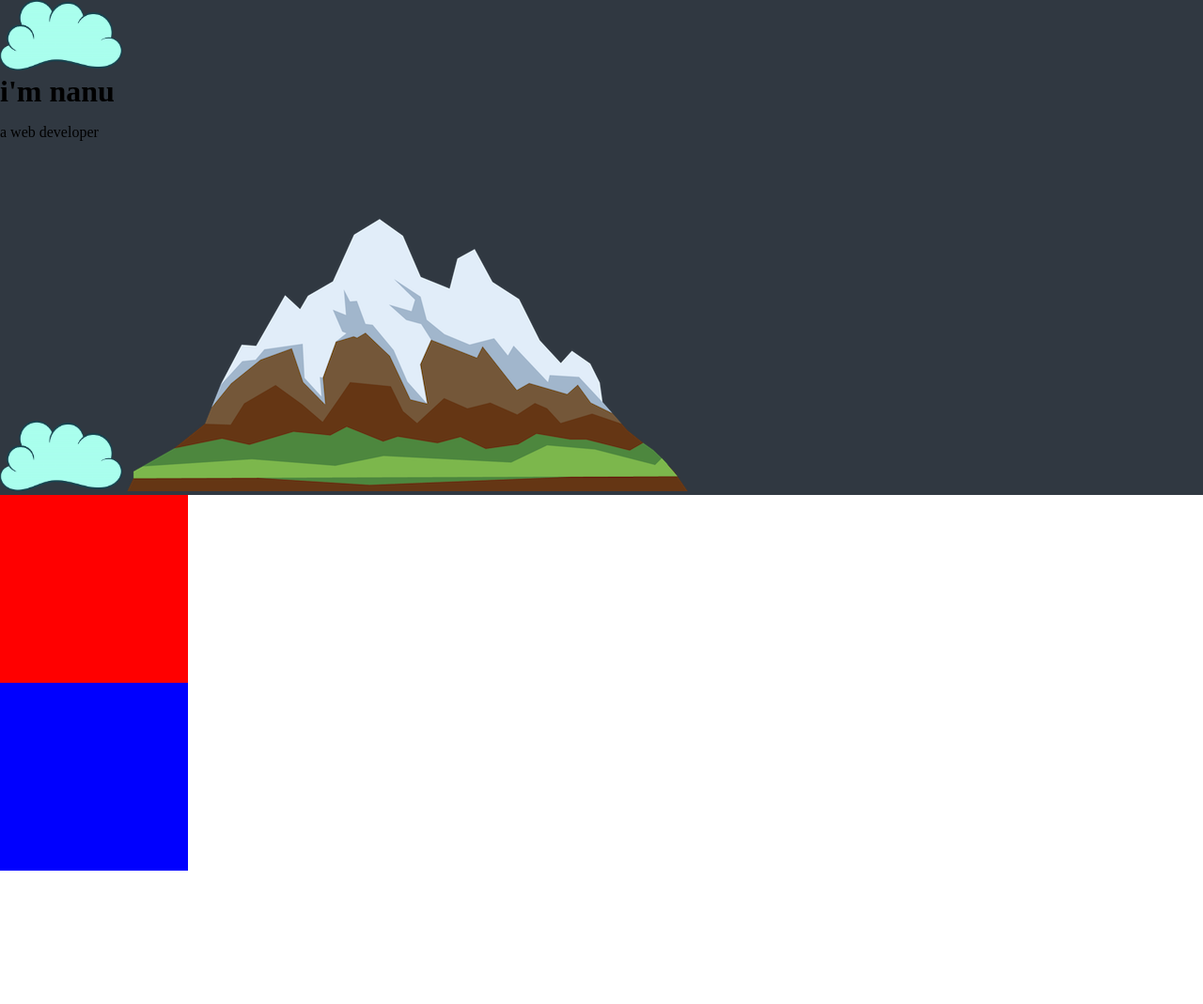
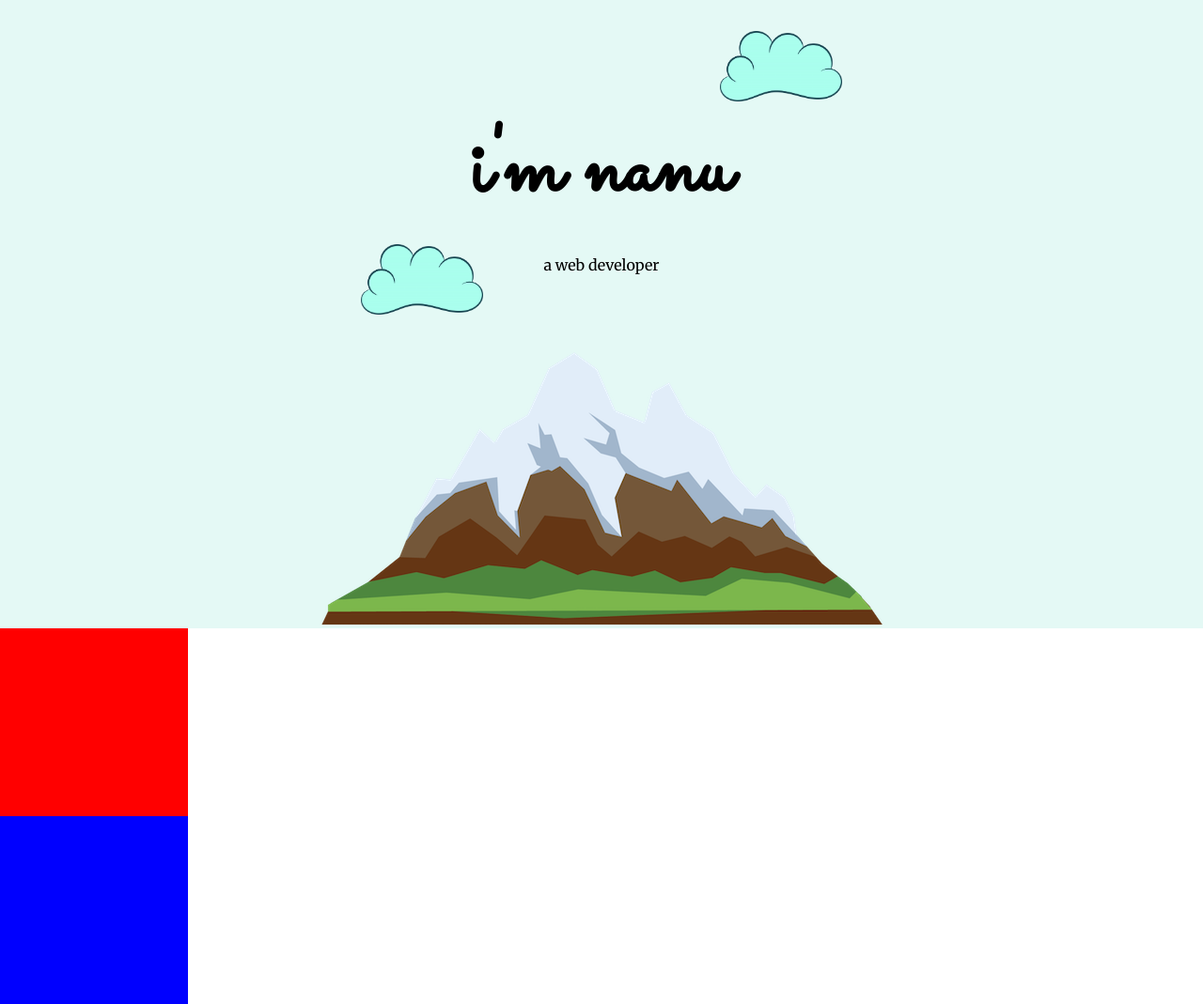
Before and after one commit to nanup/The-Complete-2022-Web-Development-Bootcamp, a plain HTML site: page Projects/My Site/index.html in a window 1280 px wide. Shown: the whole page at 94% size. Before the commit the page ends 927 px from the top, so only its background shows below. Drawn offline with Linux system fonts and the light colour scheme.

Commit message:
adds font and some css styling

```diff
--- a/Projects/My Site/css/styles.css
+++ b/Projects/My Site/css/styles.css
@@ -1,12 +1,36 @@
 body {
     margin: 0px;
+    text-align: center;
+    font-family: 'Merriweather', serif;
 }
+
+div {
+
+}
+
 h1 {
     margin: 0px;
+    padding-top: 100px;
+    font-size: 100px;
+    font-family: 'Sacramento', cursive;
+}
+
+h2 {
+    font-family: 'Montserrat', sans-serif;
+}
+
+h3 {
+    font-family: 'Montserrat', sans-serif;
+}
+
+p {
+
 }
 
 .top-container {
-    background-color: #303841;
+    background-color: #E4F9F5;
+    position: relative;
+    padding-top: 10px
 }
 
 .middle-container {
@@ -21,6 +45,16 @@ h1 {
     width: 200px;
 }
 
-.cloud {
+.top-cloud {
     height: 75px;
+    position: absolute;
+    right: 30%;
+    top: 5%;
 }
+
+.bottom-cloud {
+    height: 75px;
+    position: absolute;
+    left: 30%;
+    bottom: 50%;
+}
--- a/Projects/My Site/index.html
+++ b/Projects/My Site/index.html
@@ -7,13 +7,18 @@
     <title>Nanu Panchamurthy</title>
     <link rel="stylesheet" href="css/styles.css">
     <link rel="icon" href="favicon.ico">
+    <link rel="preconnect" href="https://fonts.googleapis.com">
+<link rel="preconnect" href="https://fonts.gstatic.com" crossorigin>
+<link rel="preconnect" href="https://fonts.googleapis.com">
+<link rel="preconnect" href="https://fonts.gstatic.com" crossorigin>
+<link href="https://fonts.googleapis.com/css2?family=Merriweather&family=Montserrat&family=Sacramento&display=swap" rel="stylesheet">
 </head>
 <body>
     <div class="top-container">
-        <img src="images/cloud.png" class="cloud" alt="cloud-png">
+        <img src="images/cloud.png" class="top-cloud" alt="cloud-png">
         <h1>i'm nanu</h1>
         <p>a web developer</p>
-        <img src="images/cloud.png" class="cloud" alt="cloud-png">
+        <img src="images/cloud.png" class="bottom-cloud" alt="cloud-png">
         <img src="images/mountain.png" alt="mountain-png">
     </div>
     <div class="middle-container"></div>
```
